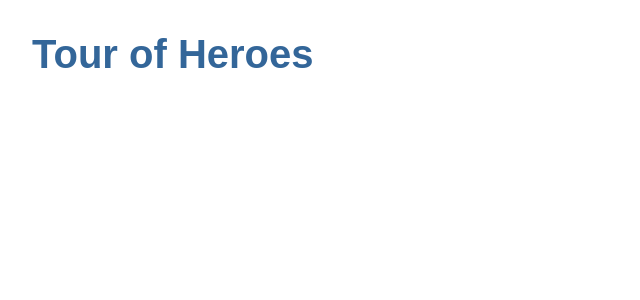
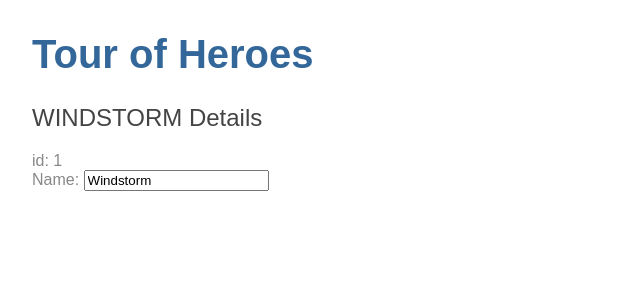
Before and after one commit to nkshschdv/angular-tour-of-heroes, an Angular app: page / in a window 1280 px wide. Shown: the top 300 px of the page, without its empty margins (0-640 px from the left). Built offline with nearby package versions, Linux system fonts and the light colour scheme.

Commit message:
3. The Hero Editor

```diff
--- a/src/app/app.component.html
+++ b/src/app/app.component.html
@@ -1 +1,2 @@
 <h1>{{title}}</h1>
+<app-heroes></app-heroes>
--- /dev/null
+++ b/src/app/hero.ts
@@ -0,0 +1,4 @@
+export class Hero{
+    id: number;
+    name : string;
+}
--- /dev/null
+++ b/src/app/heroes/heroes.component.html
@@ -0,0 +1,9 @@
+<h2> {{ hero.name | uppercase }} Details</h2>
+<div>
+  <span>id: {{hero.id}}</span>
+</div>
+<div>
+  <label for="hero-name">Name:
+    <input [(ngModel)]="hero.name" type="text" name="" id="" placeholder="Name">
+  </label>
+</div>
--- /dev/null
+++ b/src/app/heroes/heroes.component.ts
@@ -0,0 +1,18 @@
+import { Component, OnInit } from '@angular/core';
+import { Hero } from '../Hero';
+@Component({
+  selector: 'app-heroes',
+  templateUrl: './heroes.component.html',
+  styleUrls: ['./heroes.component.css']
+})
+export class HeroesComponent implements OnInit {
+
+  hero: Hero = {
+    id: 1,
+    name: 'Windstorm'
+  }
+  constructor() { }
+
+  ngOnInit() {
+  }
+}
```
Also changed, not shown: src/app/app.module.ts (+7 -4 lines), src/app/heroes/heroes.component.css (added), 1 other file (tests, documents, lock files or other folders).
